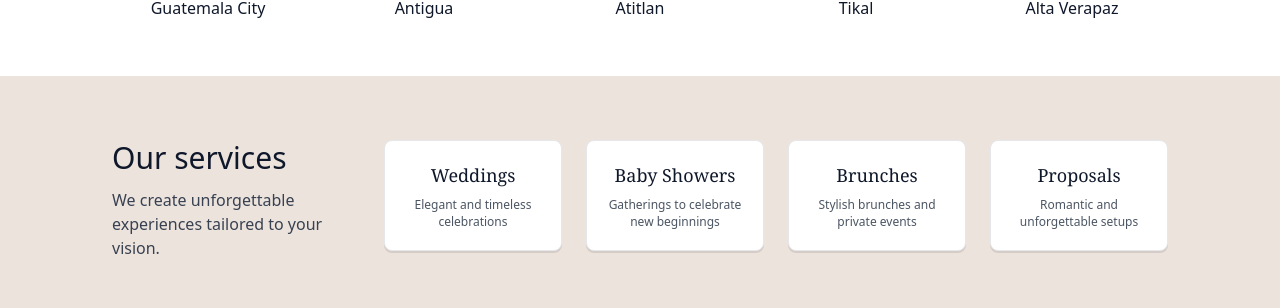
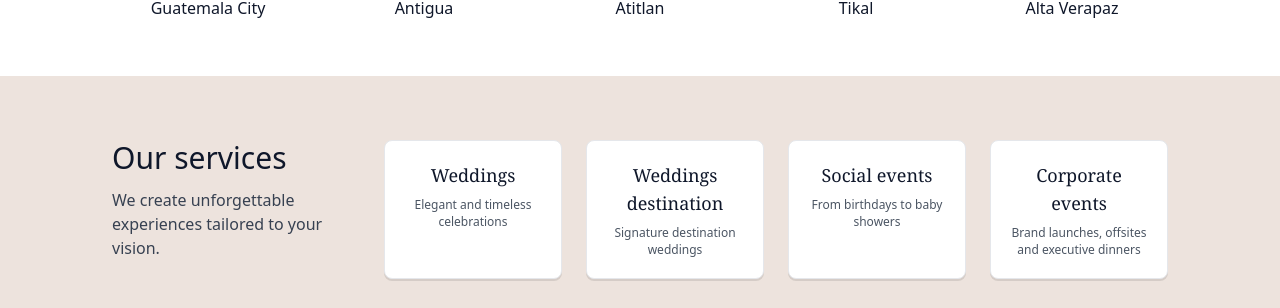
Before and after one commit to LuiPab3/BrunchClub, a React (Vite) app: page / in a window 1280 px wide. Shown: the part 1341-1649 px from the top of the page. Built offline with nearby package versions, Linux system fonts and the light colour scheme.

Commit message:
Actualiza el formulario de contacto y servicios

```diff
--- a/src/components/OurServices.tsx
+++ b/src/components/OurServices.tsx
@@ -1,8 +1,8 @@
 const SERVICES = [
   { title: 'Weddings',     desc: 'Elegant and timeless celebrations' },
-  { title: 'Baby Showers', desc: 'Gatherings to celebrate new beginnings' },
-  { title: 'Brunches',     desc: 'Stylish brunches and private events' },
-  { title: 'Proposals',    desc: 'Romantic and unforgettable setups' },
+  { title: 'Weddings destination', desc: 'Signature destination weddings' },
+  { title: 'Social events',     desc: 'From birthdays to baby showers' },
+  { title: 'Corporate events',    desc: 'Brand launches, offsites and executive dinners' },
 ]
 
 export default function OurServices({fontFamily='Montserrat'}) {
--- a/src/pages/Reservations.tsx
+++ b/src/pages/Reservations.tsx
@@ -128,11 +128,11 @@ export default function Contact() {
                   required
                   inputMode="email"
                   pattern="^[^@\s]+@[^@\s]+\.[^@\s]+$"
-                  title="Please enter a valid email (e.g., name@domain.com)."
+                  title="Please enter a valid email (e.g., name@event.com)."
                   onInvalid={(e) => (e.currentTarget as HTMLInputElement).setCustomValidity("Please enter a valid email (e.g., name@domain.com).")}
                   onInput={(e) => (e.currentTarget as HTMLInputElement).setCustomValidity("")}
                   autoComplete="email"
-                  placeholder="name@domain.com"
+                  placeholder="name@event.com"
                 />
               </Field>
 
@@ -164,16 +164,16 @@ export default function Contact() {
                   <option value="" disabled>
                     Select an option
                   </option>
-                  <option>Wedding</option>
-                  <option>Engagement / Proposal</option>
-                  <option>Brunch / Private event</option>
-                  <option>Baby Shower</option>
+                  <option>Weddings</option>
+                  <option>Weddings destination</option>
+                  <option>Social events</option>
+                  <option>Corporate events</option>
                   <option>Other</option>
                 </select>
               </Field>
 
               {/* Fecha (mínimo hoy, opcional) */}
-              <Field label="Approximate Event Date">
+              <Field label="Approximate event date">
                 <input className="tb-input" type="date" name="date" min={today} />
               </Field>
 
```
